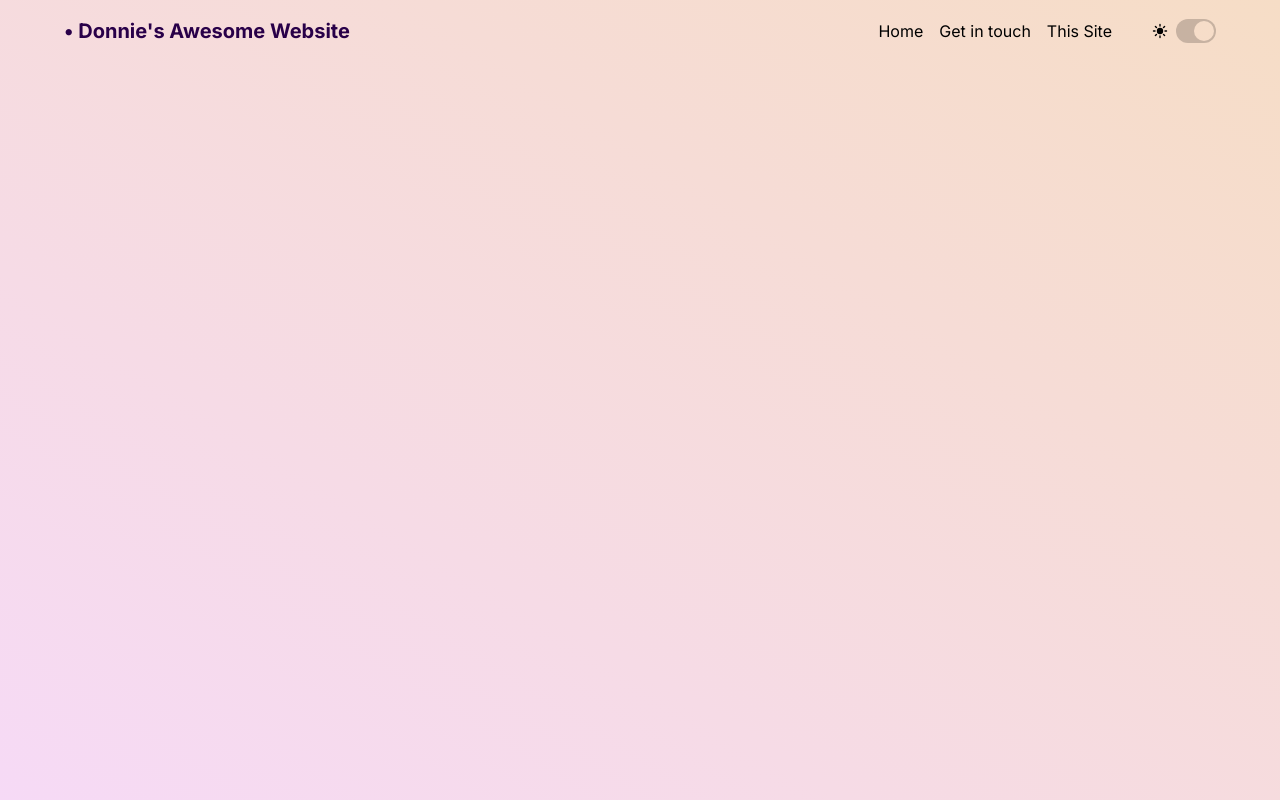
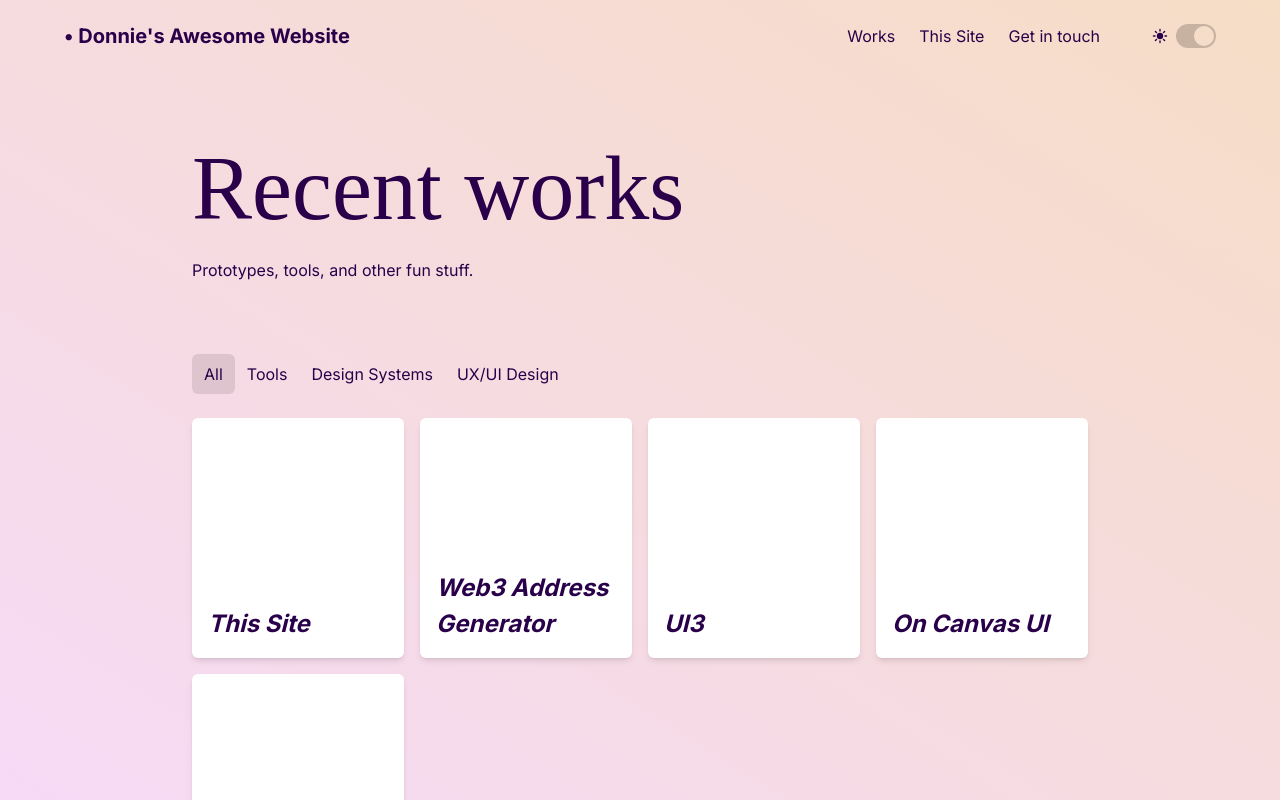
Before and after one commit to dnlklmn/d-site, a React (Create React App) app: page /works in a window 1280 px wide. Built offline with nearby package versions, Linux system fonts and the light colour scheme; a web font is replaced by a local one.

Commit message:
other pages

```diff
--- a/src/App.tsx
+++ b/src/App.tsx
@@ -10,6 +10,7 @@ import { DSite } from "./pages/DSite";
 
 import { IoMoon } from "react-icons/io5";
 import { IoSunny } from "react-icons/io5";
+import { Works } from "./pages/Works";
 
 // icons: https://react-icons.github.io/react-icons/icons?name=io5
 
@@ -27,20 +28,22 @@ function setTheme(themeName: string) {
 })();
 
 function App() {
-  const [, rerenderSwitch] = React.useState("");
+  // const [, rerenderSwitch] = React.useState("");
   const [toggleDirection, setToggleDirection] = React.useState(
     localStorage.getItem("data-theme") === "light" ? 16 : 0
   );
+
+  const [selectedNav, setSelectedNav] = React.useState("");
 
   const toggleOn = () => {
     setToggleDirection(toggleDirection === 16 ? 0 : 16);
     let theme = localStorage.getItem("data-theme");
     if (theme === "dark") {
       setTheme("light");
-      rerenderSwitch("light");
+      // rerenderSwitch("light");
     } else {
       setTheme("dark");
-      rerenderSwitch("dark");
+      // rerenderSwitch("dark");
     }
   };
 
@@ -48,9 +51,9 @@ function App() {
     <div className="toggle-container">
       <div className="body-1">
         {localStorage.getItem("data-theme") === "light" ? (
-          <IoSunny />
+          <IoSunny fill="var(--fg-contrast)" />
         ) : (
-          <IoMoon />
+          <IoMoon fill="var(--fg-contrast)" />
         )}
       </div>
       <Toggle onTap={toggleOn} toggleDirection={toggleDirection} />
@@ -69,20 +72,48 @@ function App() {
 
       <div className="h-screen w-screen overflow-scroll bg-gradient-to-tr from-[color:var(--bg-gradient-1)] to-[color:var(--bg-gradient-2)]">
         <Router>
-          <div className="flex justify-between px-16 py-4 absolute w-full">
-            <Link className="subtitle link" to="/">
+          <div className="flex justify-between px-16 py-4 absolute w-full items-center">
+            <Link
+              className="subtitle link"
+              to="/"
+              onClick={() => setSelectedNav("home")}
+            >
               • Donnie's Awesome Website
             </Link>
             <div className="flex gap-10">
-              <div className="flex flex-row gap-4 body-2 font-semibold bg-transparent items-center">
-                <Link className="body-1" to="/">
-                  Home
+              <div className="flex flex-row body-2 text-[color:var(--fg-contrast)] font-semibold bg-transparent items-center ">
+                <Link
+                  className={`body-1 px-3 py-2 rounded-md ${
+                    selectedNav === "works"
+                      ? `bg-[color:rgba(0,0,0,0.1)]`
+                      : null
+                  }`}
+                  to="/works"
+                  onClick={() => setSelectedNav("works")}
+                >
+                  Works
                 </Link>
-                <Link className="body-1" to="/getintouch">
+                <Link
+                  className={`body-1 px-3 py-2 rounded-md ${
+                    selectedNav === "thisSite"
+                      ? `bg-[color:rgba(0,0,0,0.1)]`
+                      : null
+                  }`}
+                  to="/works/this-site"
+                  onClick={() => setSelectedNav("thisSite")}
+                >
+                  This Site
+                </Link>
+                <Link
+                  className={`body-1 px-3 py-2 rounded-md ${
+                    selectedNav === "getInTouch"
+                      ? `bg-[color:rgba(0,0,0,0.1)]`
+                      : null
+                  }`}
+                  to="/getintouch"
+                  onClick={() => setSelectedNav("getInTouch")}
+                >
                   Get in touch
-                </Link>
-                <Link className="body-1" to="/work/this-site">
-                  This Site
                 </Link>
               </div>
               {toggle}
@@ -91,7 +122,8 @@ function App() {
           <Routes>
             <Route path="/" element={<Home />} />
             <Route path="/getintouch" element={<GetInTouch />} />
-            <Route path="/work/this-site" element={<DSite />} />
+            <Route path="/works/this-site" element={<DSite />} />
+            <Route path="/works" element={<Works />} />
           </Routes>
         </Router>
       </div>
--- a/src/components/card-small.tsx
+++ b/src/components/card-small.tsx
@@ -12,8 +12,8 @@ export default function CardSmall({
   img,
 }: CardSmallProps) {
   return (
-    <div className="w-full shadow-md rounded-md overflow-clip h-full">
-      <img className="object-cover w-full h-[160px]" src={img} />
+    <div className="w-full shadow-md rounded-md overflow-clip h-full bg-white">
+      <img className="object-cover w-full h-[120px]" src={img} />
       <div className="flex flex-col justify-between p-4 gap-3">
         {children}
         {linkText ? (
--- a/src/pages/DSite.tsx
+++ b/src/pages/DSite.tsx
@@ -7,12 +7,12 @@ import CardSmall from "../components/card-small";
 export function DSite() {
   return (
     <div className="flex flex-col gap-28 overflow-visible pb-16 mt-36">
-      <div className="flex flex-col justify-start gap-6 w-full md:w-3/4 lg:w-full mx-auto px-6 md:px-6 lg:px-24 xl:px-48">
-        <span className="h1 text-[color:var(--fg-contrast)]">
+      <div className="flex text-[color:var(--fg-contrast)] flex-col justify-start gap-6 w-full md:w-3/4 lg:w-full mx-auto px-6 md:px-6 lg:px-24 xl:px-48">
+        <span className="h1 ">
           An interconnected <br /> system demo
         </span>
         <div className="flex flex-row justify-between items-center">
-          <p className="body-1 my-auto">
+          <p className="body-1 my-auto ">
             Automated design hand-off to bridge design and development.
             <br /> A systemic approach easy to manage and to scale.
           </p>
@@ -164,9 +164,10 @@ export function DSite() {
             <span className="body1">
               <strong>Transforming style variables</strong>
             </span>
-            <Video />
             <p className="body-2">
               The standardized tokens can't be used without some transformation.
+              <div className="mb-2" />
+              <Video />
               <div className="mb-2" />
               Once you push your tokens to Github using the Tokens Studio
               plugin, the{" "}
--- /dev/null
+++ b/src/pages/Works.tsx
@@ -0,0 +1,91 @@
+import React from "react";
+import { Link } from "react-router-dom";
+import CardSmall from "../components/card-small";
+
+export function Works() {
+  const [selectedCategory, setSelectedCategory] = React.useState("all");
+
+  return (
+    <div className="flex flex-col gap-28 overflow-visible pb-16 mt-36">
+      <div className="flex text-[color:var(--fg-contrast)] flex-col justify-start gap-6 w-full md:w-3/4 lg:w-full mx-auto px-6 md:px-6 lg:px-24 xl:px-48">
+        <span className="h1 ">Recent works</span>
+        <div className="flex flex-row justify-between items-center">
+          <p className="body-1 my-auto ">
+            Prototypes, tools, and other fun stuff.
+          </p>
+        </div>
+        <div className="flex flex-row body-2 mt-12 text-[color:var(--fg-contrast)] font-semibold bg-transparent items-center ">
+          <button
+            className={`body-1 px-3 py-2 rounded-md ${
+              selectedCategory === "all" ? `bg-[color:rgba(0,0,0,0.1)]` : null
+            }`}
+            onClick={() => setSelectedCategory("all")}
+          >
+            All
+          </button>
+          <button
+            className={`body-1 px-3 py-2 rounded-md ${
+              selectedCategory === "tools" ? `bg-[color:rgba(0,0,0,0.1)]` : null
+            }`}
+            onClick={() => setSelectedCategory("tools")}
+          >
+            Tools
+          </button>
+          <button
+            className={`body-1 px-3 py-2 rounded-md ${
+              selectedCategory === "ds" ? `bg-[color:rgba(0,0,0,0.1)]` : null
+            }`}
+            onClick={() => setSelectedCategory("ds")}
+          >
+            Design Systems
+          </button>
+          <button
+            className={`body-1 px-3 py-2 rounded-md ${
+              selectedCategory === "uxui" ? `bg-[color:rgba(0,0,0,0.1)]` : null
+            }`}
+            onClick={() => setSelectedCategory("uxui")}
+          >
+            UX/UI Design
+          </button>
+        </div>
+        <div className="grid grid-cols-1 sm:grid-cols-2 lg:grid-cols-4 gap-4 flex-wrap">
+          <Link className="w-full h-[240px]" to="/works/this-site">
+            <div className="flex flex-col w-full shadow-md rounded-md overflow-clip h-full bg-white p-4 justify-end">
+              <p className="h5 text-[color:var(--fg-contrast)]">
+                <i>This Site</i>
+              </p>
+            </div>
+          </Link>
+          <Link className="w-full h-[240px]" to="/works/this-site">
+            <div className="flex flex-col w-full shadow-md rounded-md overflow-clip h-full bg-white p-4 justify-end">
+              <p className="h5 text-[color:var(--fg-contrast)]">
+                <i>Web3 Address Generator</i>
+              </p>
+            </div>
+          </Link>
+          <Link className="w-full h-[240px]" to="/works/this-site">
+            <div className="flex flex-col w-full shadow-md rounded-md overflow-clip h-full bg-white p-4 justify-end">
+              <p className="h5 text-[color:var(--fg-contrast)]">
+                <i>UI3</i>
+              </p>
+            </div>
+          </Link>
+          <Link className="w-full h-[240px]" to="/works/this-site">
+            <div className="flex flex-col w-full shadow-md rounded-md overflow-clip h-full bg-white p-4 justify-end">
+              <p className="h5 text-[color:var(--fg-contrast)]">
+                <i>On Canvas UI</i>
+              </p>
+            </div>
+          </Link>
+          <Link className="w-full h-[240px]" to="/works/this-site">
+            <div className="flex flex-col w-full shadow-md rounded-md overflow-clip h-full bg-white p-4 justify-end">
+              <p className="h5 text-[color:var(--fg-contrast)]">
+                <i>One Fam</i>
+              </p>
+            </div>
+          </Link>
+        </div>
+      </div>
+    </div>
+  );
+}
--- a/src/theme/dark.css
+++ b/src/theme/dark.css
@@ -5,7 +5,7 @@
   --fg-match-bg: #151515;
   --bg-default: #151515;
   --bg-dip: #424242;
-  --bg-gradient-1: #E5AEBA;
-  --bg-gradient-2: #AE92AC;
+  --bg-gradient-1: #5F4696;
+  --bg-gradient-2: #773B73;
   --bg-gradient-3: #AE92AC;
 }
--- a/src/theme/token-transformation/dark.json
+++ b/src/theme/token-transformation/dark.json
@@ -31,11 +31,11 @@
   },
   "bg-gradient": {
     "1": {
-      "value": "#E5AEBA",
+      "value": "#5F4696",
       "type": "color"
     },
     "2": {
-      "value": "#AE92AC",
+      "value": "#773B73",
       "type": "color"
     },
     "3": {
```
Also changed, not shown: src/components/image.tsx (+5 -19 lines).
